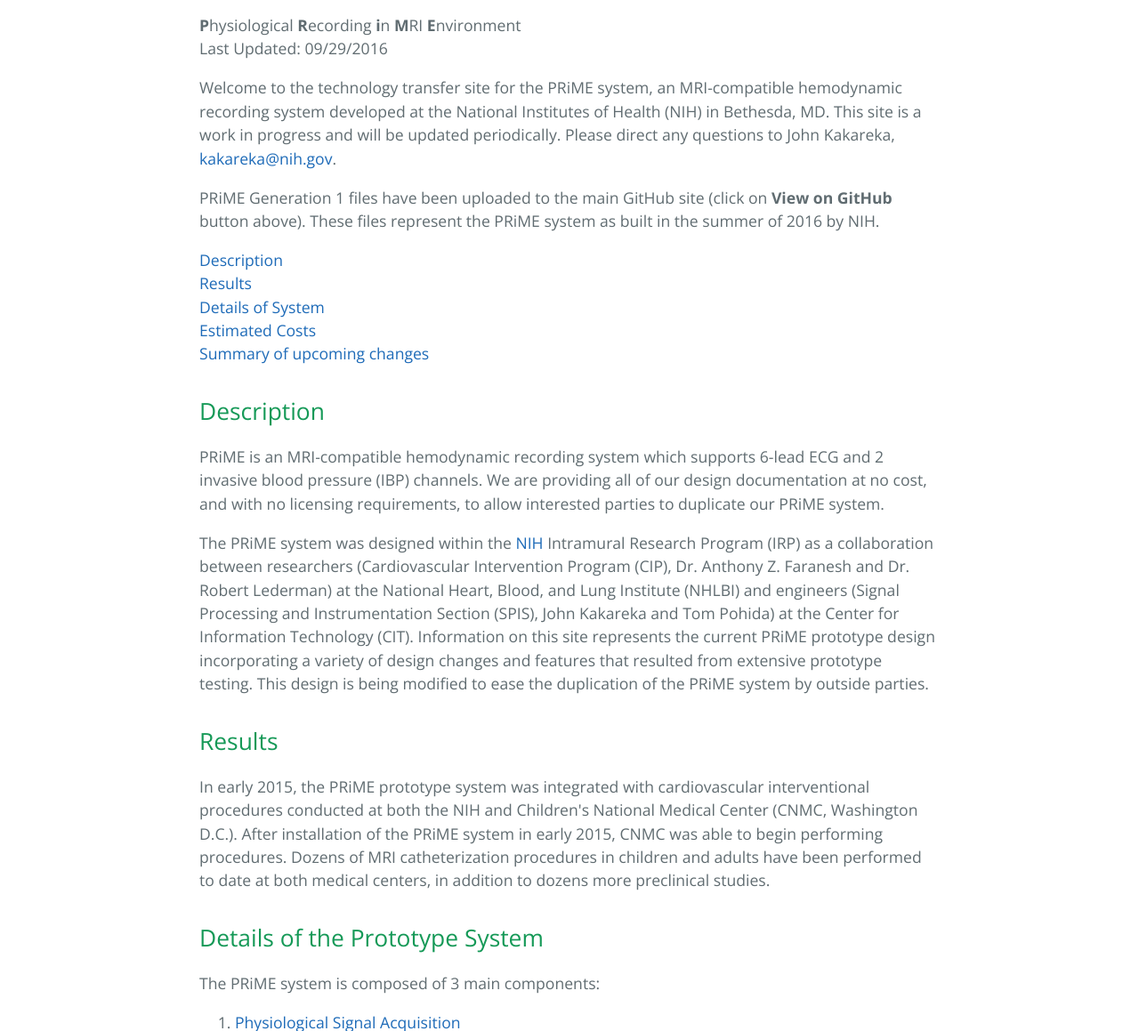
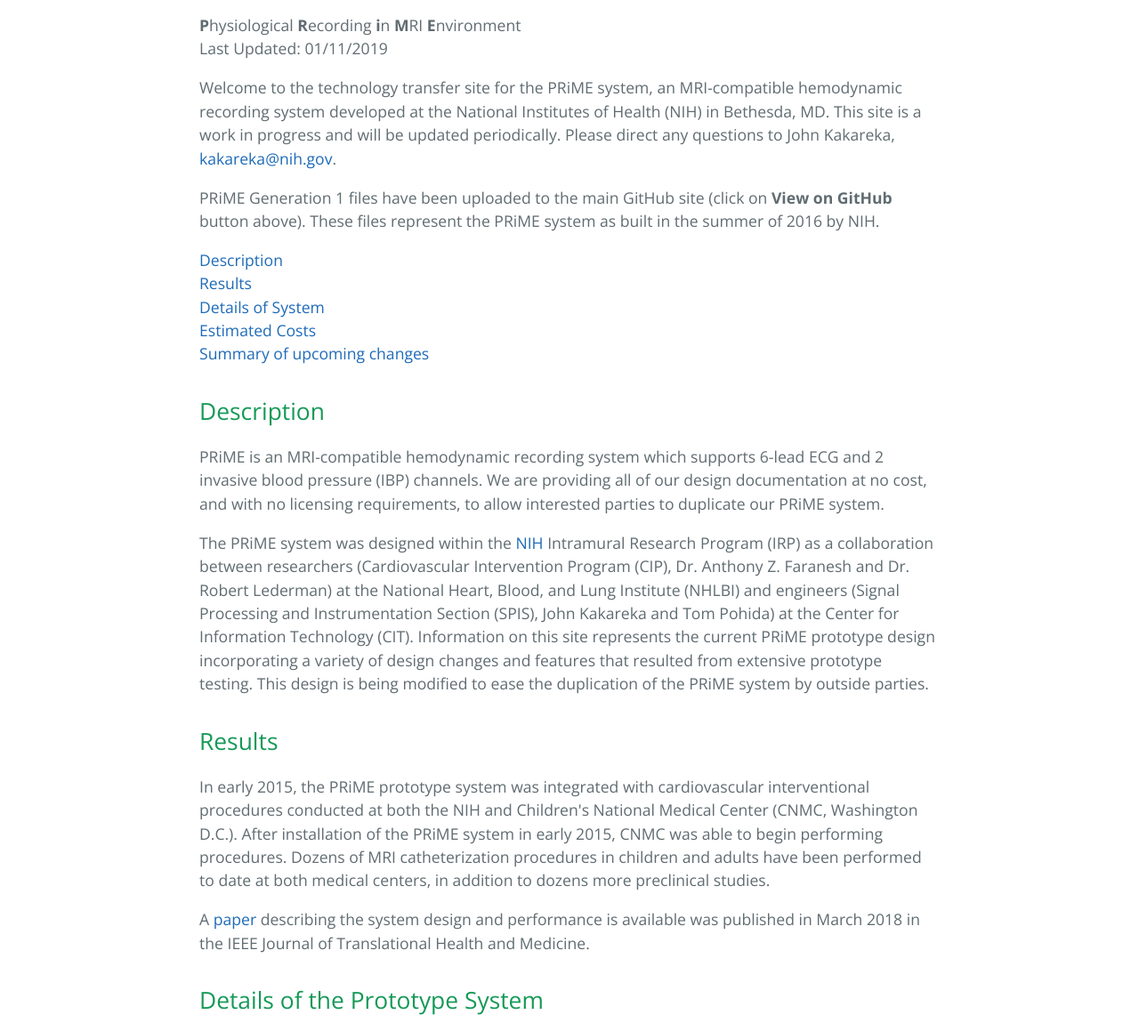
Before and after one commit to NHLBI-MR/PRiME, a plain HTML site: page index.html in a window 1280 px wide. Shown: the part 470-1629 px from the top of the page at 89% size. Drawn offline with nearby package versions, Linux system fonts and the light colour scheme.

Commit message:
Add link to paper

```diff
--- a/index.html
+++ b/index.html
@@ -23,7 +23,7 @@
 <a id="prime" class="anchor" href="#prime" aria-hidden="true"><span aria-hidden="true" class="octicon octicon-link"></span></a>PRiME</h1>
 
 <p><strong>P</strong>hysiological <strong>R</strong>ecording <strong>i</strong>n <strong>M</strong>RI <strong>E</strong>nvironment<br>
-Last Updated: 09/29/2016</p>
+Last Updated: 01/11/2019</p>
 
 <p>Welcome to the technology transfer site for the PRiME system, an MRI-compatible hemodynamic recording system developed at the National Institutes of Health (NIH) in Bethesda, MD. This site is a work in progress and will be updated periodically. Please direct any questions to John Kakareka, <a href="kakareka@nih.gov">kakareka@nih.gov</a>.</p>
 
@@ -47,6 +47,8 @@
 <a id="results" class="anchor" href="#results" aria-hidden="true"><span aria-hidden="true" class="octicon octicon-link"></span></a><a name="results"></a>Results</h2>
 
 <p>In early 2015, the PRiME prototype system was integrated with cardiovascular interventional procedures conducted at both the NIH and Children's National Medical Center (CNMC, Washington D.C.). After installation of the PRiME system in early 2015, CNMC was able to begin performing procedures.  Dozens of MRI catheterization procedures in children and adults have been performed to date at both medical centers, in addition to dozens more preclinical studies.</p>
+
+<p>A <a href ="https://www.ncbi.nlm.nih.gov/pmc/articles/PMC5849467/">paper</a> describing the system design and performance is available was published in March 2018 in the IEEE Journal of Translational Health and Medicine. </p>
 
 <h2>
 <a id="details-of-the-prototype-system" class="anchor" href="#details-of-the-prototype-system" aria-hidden="true"><span aria-hidden="true" class="octicon octicon-link"></span></a><a name="details"></a>Details of the Prototype System</h2>
```
